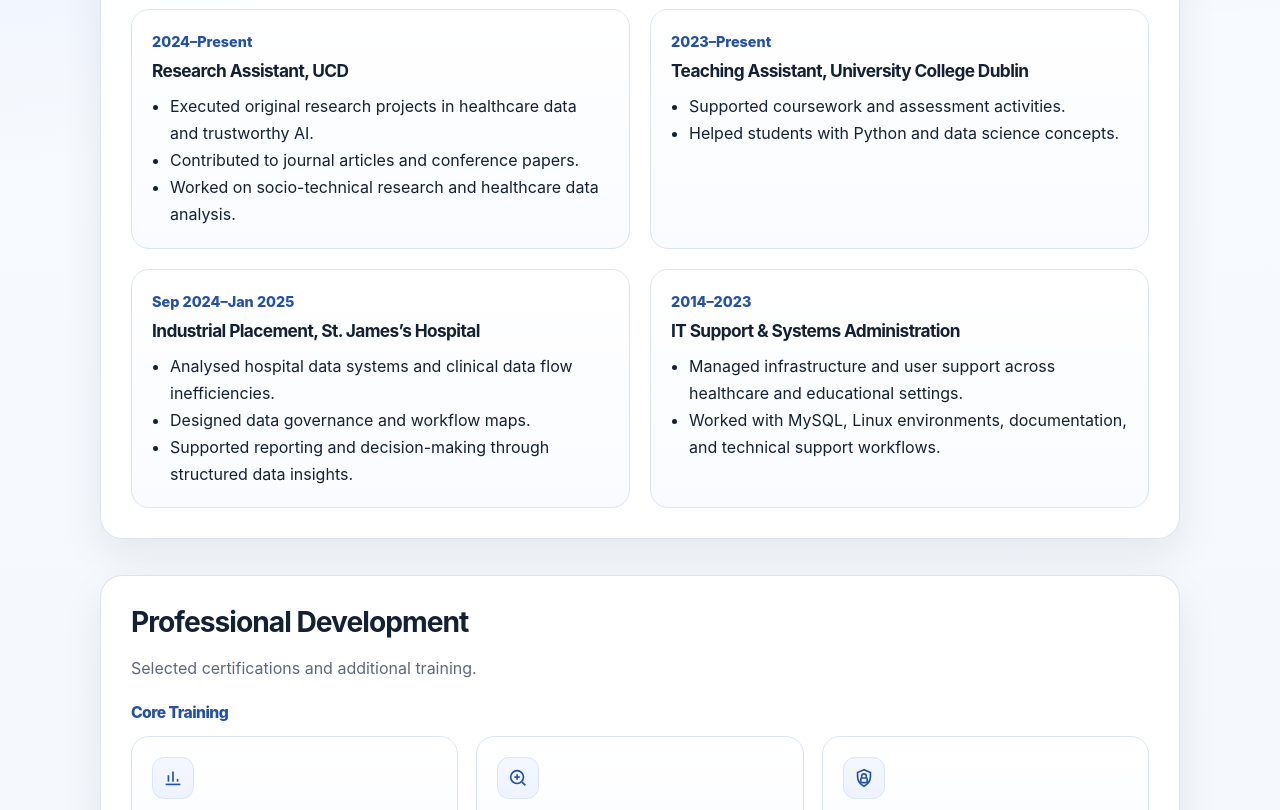
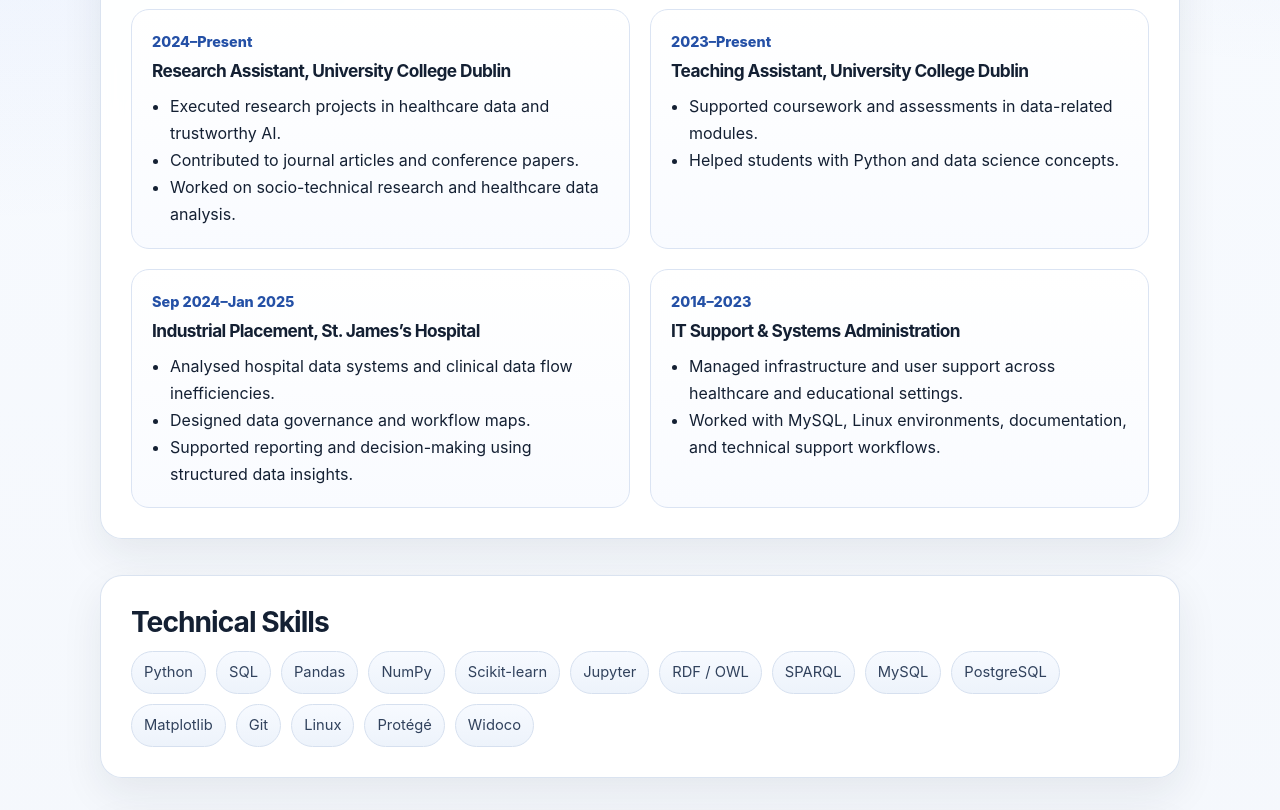
Before and after one commit to sajjadkarimian/sajjadkarimian.github.io, a plain HTML site: page experience.html in a window 1280 px wide. Shown: the part 486-1296 px from the top of the page. Drawn offline with Linux system fonts and the light colour scheme.

Commit message:
Update experience.html

```diff
--- a/experience.html
+++ b/experience.html
@@ -6,16 +6,17 @@
   <title>Experience | Sajjad Karimian</title>
   <link rel="stylesheet" href="styles/main.css">
 </head>
+
 <body>
 <header class="nav">
   <div class="container nav-inner">
     <a class="brand" href="index.html">Sajjad Karimian</a>
     <nav class="nav-links">
       <a href="index.html">Home</a>
-      <a href="research.html">Research</a>
+      <a href="projects.html">Projects</a>
+      <a href="experience.html">Experience</a>
       <a href="publications.html">Publications</a>
-      <a href="experience.html">Experience</a>
-      <a href="files/Sajjad_Karimian_CV.pdf" target="_blank">CV</a>
+      <a href="contact.html">Contact</a>
     </nav>
   </div>
 </header>
@@ -25,19 +26,22 @@
     <div class="container card section-card">
       <div class="eyebrow">Experience</div>
       <h1>Experience & Training</h1>
-      <p class="subtitle">Research, teaching, hospital analytics, IT systems, and professional development.</p>
+      <p class="subtitle">
+        Research, teaching, hospital analytics, IT systems, and professional development.
+      </p>
     </div>
   </section>
 
   <section>
     <div class="container card section-card">
       <h2>Experience</h2>
+
       <div class="grid-2">
         <article class="item">
           <div class="kicker">2024–Present</div>
-          <h3>Research Assistant, UCD</h3>
+          <h3>Research Assistant, University College Dublin</h3>
           <ul class="list">
-            <li>Executed original research projects in healthcare data and trustworthy AI.</li>
+            <li>Executed research projects in healthcare data and trustworthy AI.</li>
             <li>Contributed to journal articles and conference papers.</li>
             <li>Worked on socio-technical research and healthcare data analysis.</li>
           </ul>
@@ -47,7 +51,7 @@
           <div class="kicker">2023–Present</div>
           <h3>Teaching Assistant, University College Dublin</h3>
           <ul class="list">
-            <li>Supported coursework and assessment activities.</li>
+            <li>Supported coursework and assessments in data-related modules.</li>
             <li>Helped students with Python and data science concepts.</li>
           </ul>
         </article>
@@ -58,7 +62,7 @@
           <ul class="list">
             <li>Analysed hospital data systems and clinical data flow inefficiencies.</li>
             <li>Designed data governance and workflow maps.</li>
-            <li>Supported reporting and decision-making through structured data insights.</li>
+            <li>Supported reporting and decision-making using structured data insights.</li>
           </ul>
         </article>
 
@@ -74,47 +78,100 @@
     </div>
   </section>
 
+  <section>
+    <div class="container card section-card">
+      <h2>Technical Skills</h2>
+      <div class="tags">
+        <span class="tag">Python</span>
+        <span class="tag">SQL</span>
+        <span class="tag">Pandas</span>
+        <span class="tag">NumPy</span>
+        <span class="tag">Scikit-learn</span>
+        <span class="tag">Jupyter</span>
+        <span class="tag">RDF / OWL</span>
+        <span class="tag">SPARQL</span>
+        <span class="tag">MySQL</span>
+        <span class="tag">PostgreSQL</span>
+        <span class="tag">Matplotlib</span>
+        <span class="tag">Git</span>
+        <span class="tag">Linux</span>
+        <span class="tag">Protégé</span>
+        <span class="tag">Widoco</span>
+      </div>
+    </div>
+  </section>
+
   <section id="training">
     <div class="container card section-card">
       <div class="section-head">
         <h2>Professional Development</h2>
-        <p class="muted">Selected certifications and additional training.</p>
+        <p class="muted">Selected certificates, training, and workshops.</p>
       </div>
 
       <div class="training-group">
-        <h3 class="training-group-title">Core Training</h3>
+        <h3 class="training-group-title">Certificates & Workshops</h3>
+
         <div class="training-grid">
-
           <article class="training-card">
-            <div class="training-icon"><svg viewBox="0 0 24 24" fill="none" stroke="currentColor" stroke-width="1.8"><path d="M4 19h16"/><path d="M7 16V9"/><path d="M12 16V5"/><path d="M17 16v-3"/></svg></div>
+            <div class="training-icon">
+              <svg viewBox="0 0 24 24" fill="none" stroke="currentColor" stroke-width="1.8">
+                <path d="M4 19h16"/><path d="M7 16V9"/><path d="M12 16V5"/><path d="M17 16v-3"/>
+              </svg>
+            </div>
             <h3>IBM Data Analytics Professional Certificate</h3>
           </article>
 
           <article class="training-card">
-            <div class="training-icon"><svg viewBox="0 0 24 24" fill="none" stroke="currentColor" stroke-width="1.8"><circle cx="11" cy="11" r="7"/><path d="m20 20-3.5-3.5"/><path d="M11 8v6"/><path d="M8 11h6"/></svg></div>
+            <div class="training-icon">
+              <svg viewBox="0 0 24 24" fill="none" stroke="currentColor" stroke-width="1.8">
+                <circle cx="11" cy="11" r="7"/><path d="m20 20-3.5-3.5"/><path d="M11 8v6"/><path d="M8 11h6"/>
+              </svg>
+            </div>
             <h3>Google Data Analytics Foundations</h3>
           </article>
 
           <article class="training-card">
-            <div class="training-icon"><svg viewBox="0 0 24 24" fill="none" stroke="currentColor" stroke-width="1.8"><path d="M12 3 5 6v5c0 4.5 2.8 7.7 7 10 4.2-2.3 7-5.5 7-10V6l-7-3Z"/><path d="M9.5 12V10a2.5 2.5 0 0 1 5 0v2"/><rect x="8.5" y="12" width="7" height="5" rx="1"/></svg></div>
+            <div class="training-icon">
+              <svg viewBox="0 0 24 24" fill="none" stroke="currentColor" stroke-width="1.8">
+                <path d="M12 3 5 6v5c0 4.5 2.8 7.7 7 10 4.2-2.3 7-5.5 7-10V6l-7-3Z"/>
+                <path d="M9.5 12V10a2.5 2.5 0 0 1 5 0v2"/><rect x="8.5" y="12" width="7" height="5" rx="1"/>
+              </svg>
+            </div>
             <h3>GDPR Training – University College Dublin</h3>
           </article>
 
           <article class="training-card">
-            <div class="training-icon"><svg viewBox="0 0 24 24" fill="none" stroke="currentColor" stroke-width="1.8"><path d="M6 4h9l3 3v13H6z"/><path d="M15 4v3h3"/><path d="M9 12h6"/><path d="M9 16h4"/></svg></div>
+            <div class="training-icon">
+              <svg viewBox="0 0 24 24" fill="none" stroke="currentColor" stroke-width="1.8">
+                <path d="M6 4h9l3 3v13H6z"/><path d="M15 4v3h3"/><path d="M9 12h6"/><path d="M9 16h4"/>
+              </svg>
+            </div>
             <h3>Research Integrity – University College Dublin</h3>
           </article>
 
           <article class="training-card">
-            <div class="training-icon"><svg viewBox="0 0 24 24" fill="none" stroke="currentColor" stroke-width="1.8"><path d="M12 4 3.5 19h17L12 4Z"/><path d="M12 9v4"/><path d="M12 17h.01"/></svg></div>
+            <div class="training-icon">
+              <svg viewBox="0 0 24 24" fill="none" stroke="currentColor" stroke-width="1.8">
+                <path d="M12 4 3.5 19h17L12 4Z"/><path d="M12 9v4"/><path d="M12 17h.01"/>
+              </svg>
+            </div>
             <h3>Systemic Risk Management – Trinity College Dublin</h3>
           </article>
 
+          <article class="training-card">
+            <div class="training-icon">
+              <svg viewBox="0 0 24 24" fill="none" stroke="currentColor" stroke-width="1.8">
+                <path d="M6 4h12v16H6z"/><path d="M9 8h6"/><path d="M9 12h6"/><path d="M9 16h4"/>
+              </svg>
+            </div>
+            <h3>SOPHIA 2026 – International Society of Medical AI</h3>
+          </article>
         </div>
       </div>
 
       <div class="training-group">
         <h3 class="training-group-title">Additional Learning</h3>
+
         <div class="training-grid-secondary">
           <article class="training-card secondary"><h3>Python (Kaggle)</h3></article>
           <article class="training-card secondary"><h3>Pandas & Data Analysis (Kaggle)</h3></article>
```
